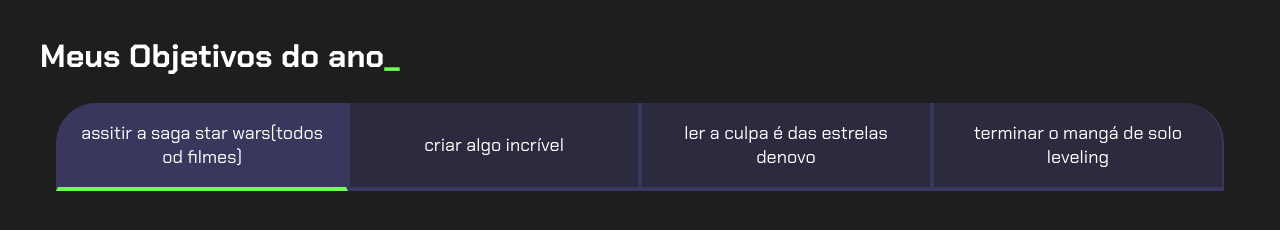
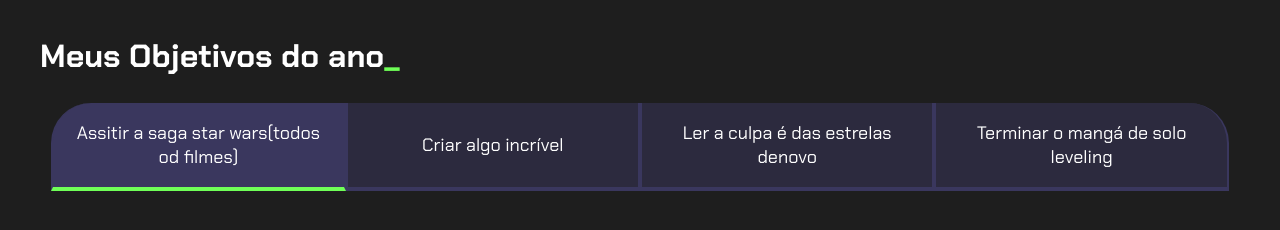
Before and after one commit to hendric122/projeto1trimestre, a plain HTML site: page index.html in a window 1280 px wide. Drawn offline with Linux system fonts and the light colour scheme.

Commit message:
tentativa2

```diff
--- a/index.html
+++ b/index.html
@@ -12,10 +12,10 @@
     <section class="conteudo-principal">
         <h2 class="titulo-principal">Meus Objetivos do ano<span>_</span></h2>
         <div class="botoes">
-            <button class="botao ativo">assitir a saga star wars(todos od filmes) </button>
-            <button class="botao">criar algo incrível</button>
-            <button class="botao">ler a culpa é das estrelas denovo</button>
-            <button class="botao">terminar o mangá de solo leveling</button>
+            <button class="botao ativo">Assitir a saga star wars(todos od filmes) </button>
+            <button class="botao">Criar algo incrível</button>
+            <button class="botao">Ler a culpa é das estrelas denovo</button>
+            <button class="botao">Terminar o mangá de solo leveling</button>
         </div>
     </section>
     <script src="main.js"></script>
```
